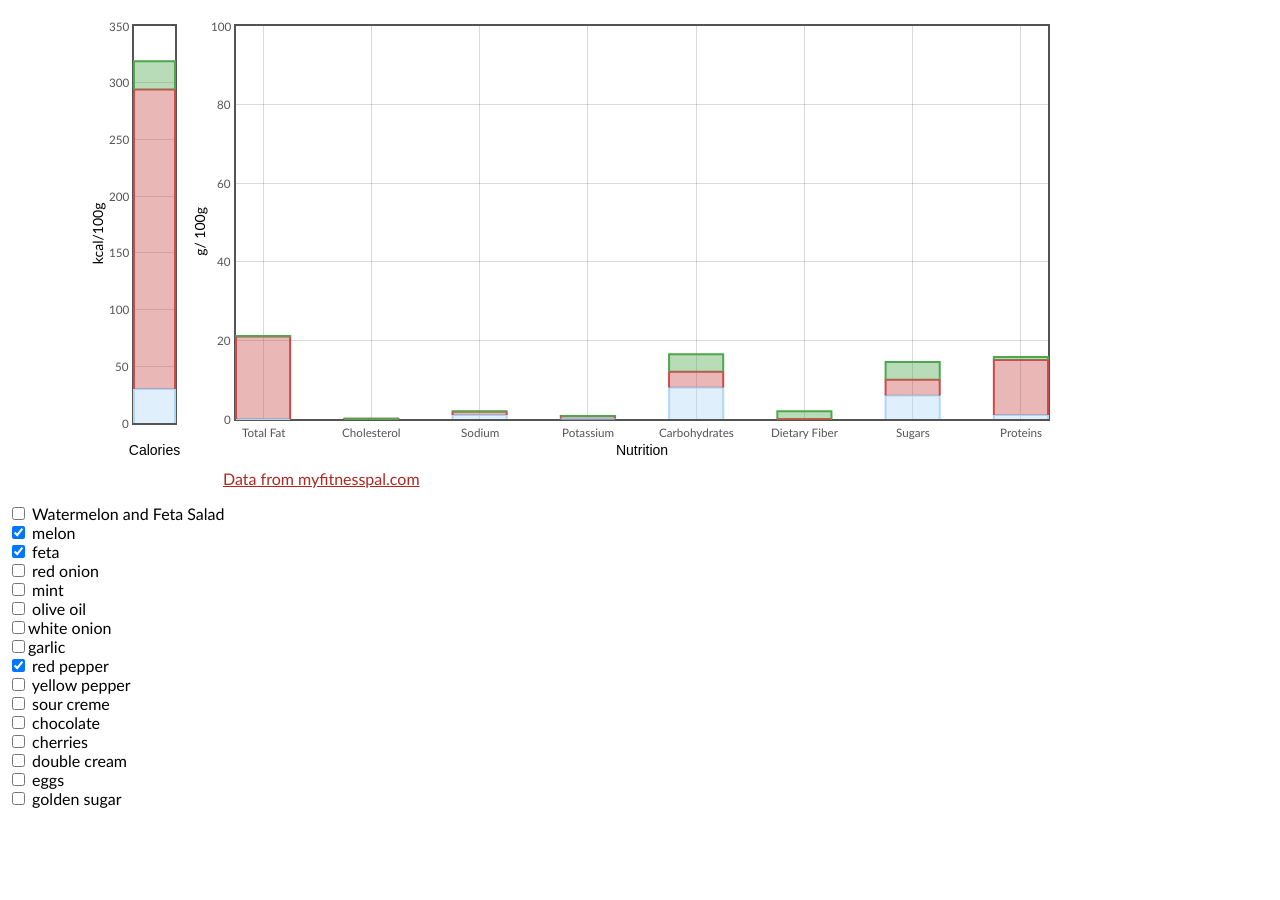
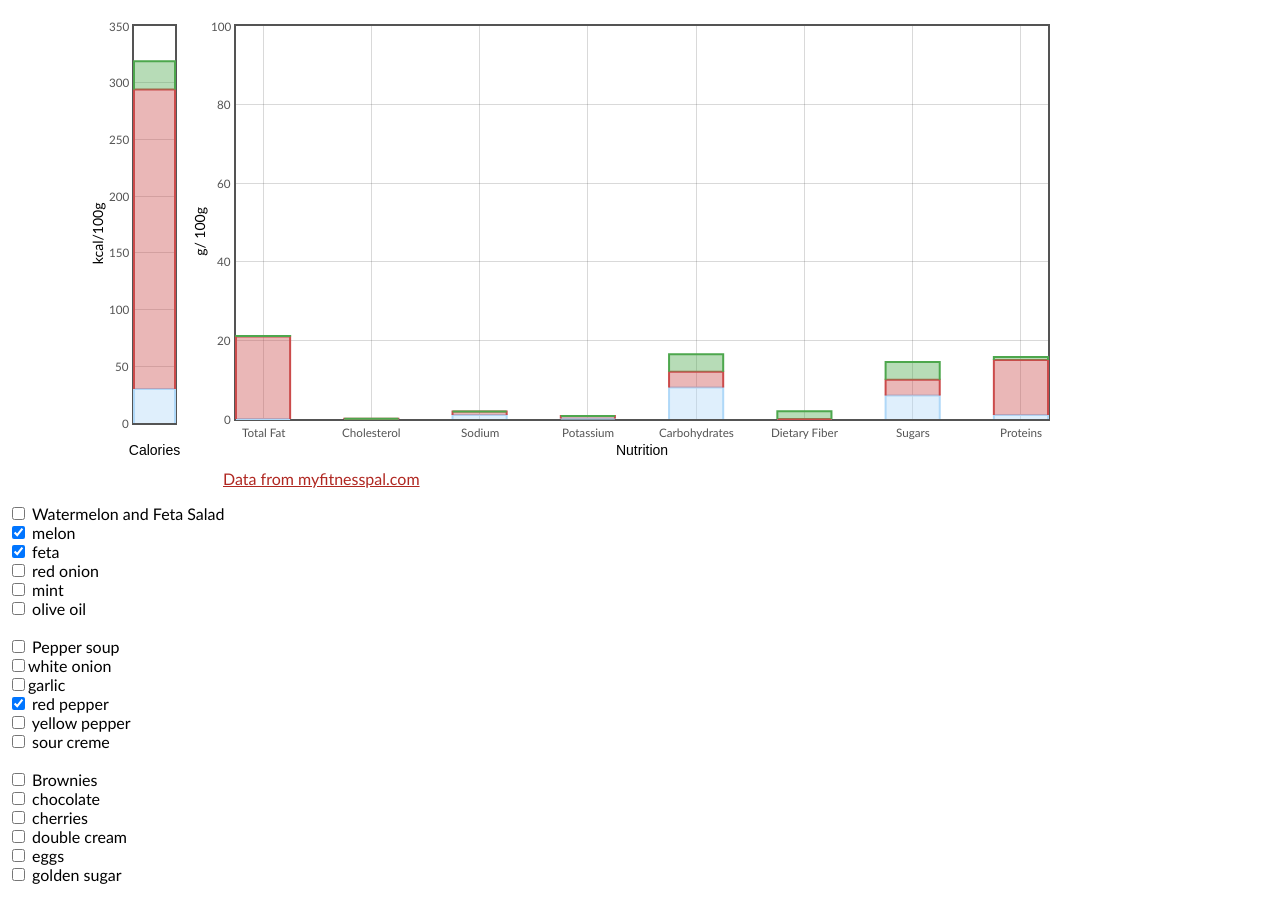
Before and after one commit to AmberElferink/WebtechnologyHTMLCSS, a plain HTML site: page plot.htm in a window 1280 px wide. Shown: the part 1089-1989 px from the top of the page. Before the commit the page ends 1913 px from the top, so only its background shows below. Drawn offline with Linux system fonts and the light colour scheme.

Commit message:
recepten bijgevoegd

```diff
--- a/plot.htm
+++ b/plot.htm
@@ -42,24 +42,26 @@
             <p><a href="http://www.myfitnesspal.com/food/calories/157795851">Data from myfitnesspal.com</a> </p>
 
             <p class="graphControls">
-                <input type="checkbox" title="Add Watermelon and Feta Salad ingredients" id="melonsalad"> Watermelon and Feta Salad <br>
+                <input type="checkbox" title="Add Watermelon and Feta Salad ingredients" id="melonsalad" class="recipecheck"> Watermelon and Feta Salad <br>
                     <input type="checkbox" title="Add watermelon to graph" class="melon melonsalad" checked> melon <br>
                     <input type="checkbox" title="Add feta to graph" class="feta melonsalad" checked> feta   <br>
                     <input type="checkbox" title="Add red onion to graph" class="redOnion melonsalad"> red onion  <br>
                     <input type="checkbox" title="Add mint to graph" class="mint melonsalad"> mint  <br>
                     <input type="checkbox" title="Add olive oil to graph" class="oliveoil melonsalad"> olive oil <br>
-
-
-                    <input type="checkbox" title="Add white onion to graph" class="whiteonion">white onion   <br>
-                    <input type="checkbox" title="Add garlic to graph" class="garlic">garlic   <br>
-                    <input type="checkbox" title="Add red pepper to graph" class="redpepper" checked> red pepper <br>
-                    <input type="checkbox" title="Add yellow pepper to graph" class="yellowpepper"> yellow pepper  <br>
-                    <input type="checkbox" title="Add sourcreme to graph" class="sourcreme"> sour creme  <br>
-                    <input type="checkbox" title="Add chocolate to graph" class="chocolate">  chocolate  <br>
-                    <input type="checkbox" title="Add cherries to graph" class="cherries"> cherries <br>
-                    <input type="checkbox" title="Add double cream to graph" class="doublecream"> double cream  <br>
-                    <input type="checkbox" title="Add eggs to graph" class="eggs"> eggs  <br>
-                    <input type="checkbox" title="Add golden sugar to graph" class="goldensugar"> golden sugar   <br>
+                <br>
+                <input type="checkbox" title="Add pepper soup ingredients" id="peppersoup" class="recipecheck"> Pepper soup <br>
+                    <input type="checkbox" title="Add white onion to graph" class="whiteonion peppersoup">white onion   <br>
+                    <input type="checkbox" title="Add garlic to graph" class="garlic peppersoup">garlic   <br>
+                    <input type="checkbox" title="Add red pepper to graph" class="redpepper peppersoup" checked> red pepper <br>
+                    <input type="checkbox" title="Add yellow pepper to graph" class="yellowpepper peppersoup"> yellow pepper  <br>
+                    <input type="checkbox" title="Add sourcreme to graph" class="sourcreme peppersoup"> sour creme  <br>
+                <br>
+                <input type="checkbox" title="Add brownie ingredients" id="brownies" class="recipecheck"> Brownies <br>
+                    <input type="checkbox" title="Add chocolate to graph" class="chocolate brownies">  chocolate  <br>
+                    <input type="checkbox" title="Add cherries to graph" class="cherries brownies"> cherries <br>
+                    <input type="checkbox" title="Add double cream to graph" class="doublecream brownies"> double cream  <br>
+                    <input type="checkbox" title="Add eggs to graph" class="eggs brownies"> eggs  <br>
+                    <input type="checkbox" title="Add golden sugar to graph" class="goldensugar brownies"> golden sugar   <br>
                 </p>
 
         </section>
```
